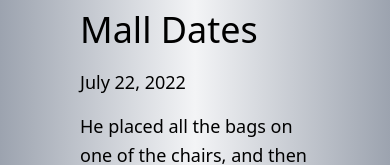
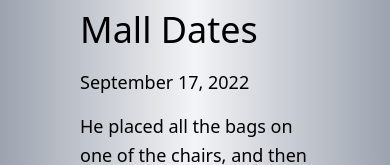
Before and after one commit to bindisevak/nextjs-blog, a Next.js app: page /stories in a window 390 px wide. Shown: the part 604-769 px from the top of the page. Built offline with nearby package versions, Linux system fonts and the light colour scheme.

Commit message:
Updating dates and making the site responsive

```diff
--- a/components/story.js
+++ b/components/story.js
@@ -2,7 +2,6 @@ import Link from 'next/link'
 import DateFormatter from './date-formatter'
 import CoverImage from './cover-image'
 import Styles from '../styles/animation.module.css';
-import { motion } from 'framer-motion'
 
 export default function Story(props) {
     const id = props.currentStory.id;
@@ -13,7 +12,6 @@ export default function Story(props) {
     return (
         <section>
             <div className='mb-8 md:mb-16 grid place-items-center'>
-                <motion.figure className='image' layoutId='image'>
                 <CoverImage
                     title={title}
                     src={coverImage}
@@ -21,7 +19,6 @@ export default function Story(props) {
                     height={740}
                     width={740}
                 />
-                </motion.figure>
             </div>
             <div className='md:grid md:grid-cols-2 md:gap-x-16 lg:gap-x-8 mb-20 md:mb-28'>
                 <div>
--- a/posts/mall-dates.md
+++ b/posts/mall-dates.md
@@ -1,6 +1,6 @@
 ---
 title: 'Mall Dates'
-date: '2022-07-22'
+date: '2022-09-17'
 description: 'He placed all the bags on one of the chairs, and then took a seat. He checked his phone and browsed Twitter and Instagram. After a while he got bored and looked over, Jenny was still waiting for the drinks. He then looked over to the other side and saw this woman at the next table. She...'
 coverImage: '/images/rose.jpg'
 ---
--- a/posts/one-old-fashioned.md
+++ b/posts/one-old-fashioned.md
@@ -1,6 +1,6 @@
 ---
 title: 'One Old Fashioned, Please'
-date: '2022-06-01'
+date: '2022-07-01'
 description: 'The next day, Adriana demonstrated the new cocktail recipes and had a taste session. She was a little critical when it came to making cocktails, especially the ones she had invented. So she made sure everyone got the percentage and proportion of the alcohol and the mixer right. “I love this masala chai cocktail. It’s sooo yum. I had never really tasted Chai before. I think I should give it a try.” Luke said, and Lisa agreed. “I agree. The spiciness of rye really elevates the taste. And adding a touch of honey to it is just divine.” “Well, traditionally Masala Chai has some kind of sweetener, hence. Actually, that one is my favorite as well. My dad makes masala chai at home almost every day. I’ve grown up drinking it.”'
 coverImage: "/images/drink.jpg"
 ---
--- a/posts/taco-is-life.md
+++ b/posts/taco-is-life.md
@@ -1,6 +1,6 @@
 ---
 title: "Taco is Life"
-date: "2022-05-21"
+date: "2022-06-21"
 description: "There was definitely something in the tacos, because after sharing it, they both connected instantly, as if they were long lost sisters. They laughed and enjoyed each other's company, while sipping on cold beers, and munching on chips and salsa. They decided to take a stroll on the beach together, to burn some calories that they had just consumed. “So what was it like growing up in a joint family?” “It’s like an adventure. It has its ups and downs. But, if you’re with the right people, with whom your frequencies somewhat match, then the ups are a lot more than the downs.” “That’s super cool and very intriguing.” Irene said. “Oh, have you tried this coffee place?” Irene pointed at a small coffee shack. “Nope, I haven’t.” “Oh, you have to. They have a very interesting origin story.” Irene said, while they both got themselves a coffee. They walked for almost an hour at the beach, while occasionally taking breaks and sitting on a nearby bench."
 coverImage: "/images/taco.jpg"
 ---
```
Also changed, not shown: pages/posts/[id].js (+11 -10 lines). Lines whose indentation alone changed are shown as unchanged.
